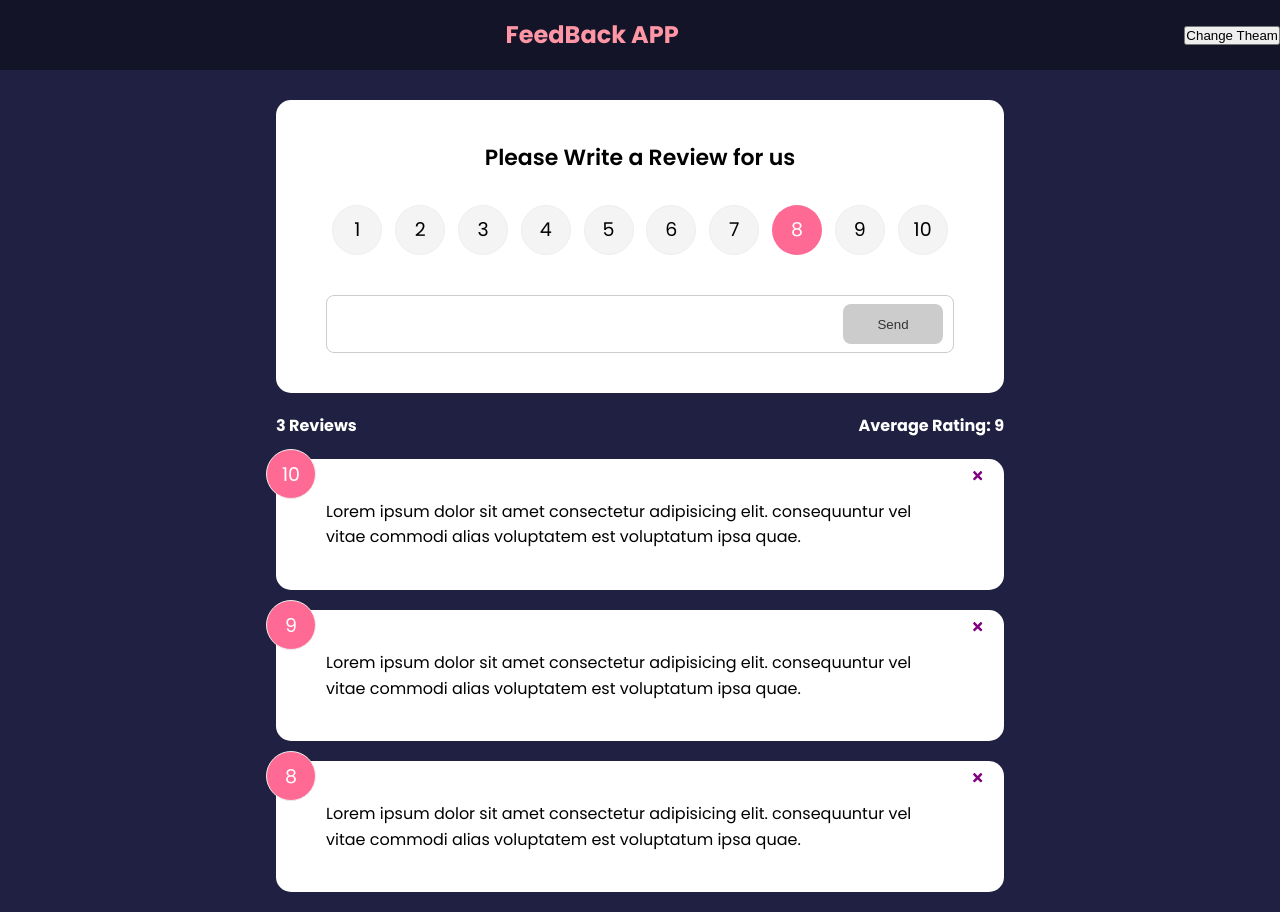
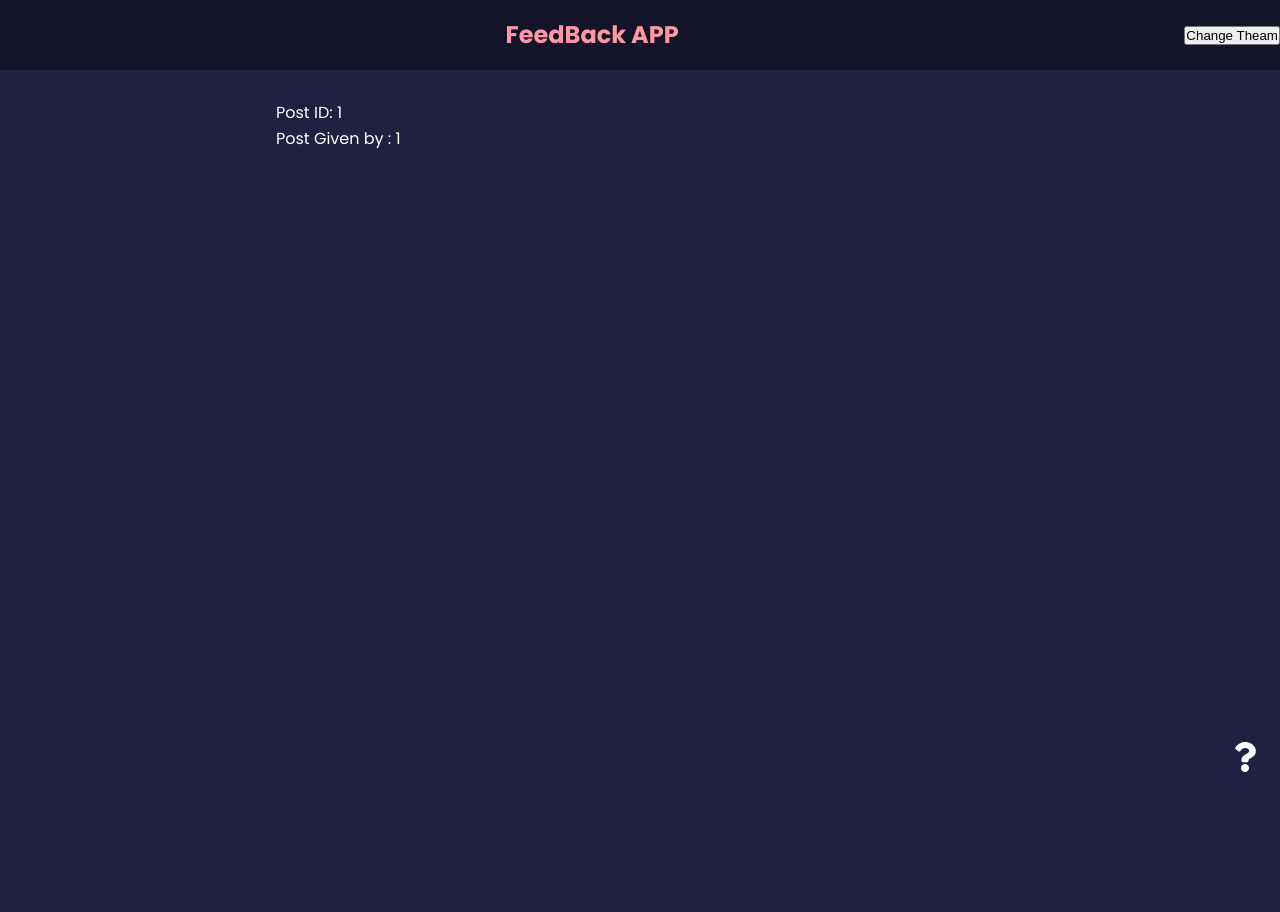
Before and after one commit to arub9090/Feedback_App, a React (Create React App) app: page /post/1/1 in a window 1280 px wide. After the commit the page ends 800 px from the top, so only its background shows below. Built offline with nearby package versions, Linux system fonts and the light colour scheme.

Commit message:
Add params to get user query

```diff
--- a/package.json
+++ b/package.json
@@ -10,6 +10,7 @@
     "react": "^17.0.1",
     "react-dom": "^17.0.1",
     "react-icons": "^4.3.1",
+    "react-router-dom": "^6.2.1",
     "react-scripts": "4.0.1",
     "uuid": "^8.3.2",
     "web-vitals": "^0.2.4"
--- a/src/App.js
+++ b/src/App.js
@@ -1,10 +1,15 @@
 import { v4 as uuidv4 } from 'uuid';
+import { BrowserRouter as Router, Route, Routes } from 'react-router-dom';
 import Header from "./components/Header";
 import { useState } from 'react';
 import FeedbackData from "./data/FeedbackData";
 import FeedBackList from "./components/FeedBackList";
 import FeedbackStates from "./components/FeedbackStates";
 import FeedbackForm from "./components/FeedbackForm";
+import AboutPage from './Pages/AboutPage';
+import AboutIconLink from './components/AboutIconLink';
+import Post from './components/Post';
+
 function App(){
 
     const [feedBack, setFeedBack] = useState(FeedbackData);
@@ -27,16 +32,35 @@
     }
 
     return (
-        <>
-          <Header text="FeedBack APP" getData={namePass}/>
+      <Router>
+        <Header text="FeedBack APP" getData={namePass} />
+        <div className="container">
+          <Routes>
+            <Route
+              eaxct
+              path="/"
+              element={
+                <>
+                  <FeedbackForm addFeedback={addFeedbackHandler} />
+                  <FeedbackStates feedBack={feedBack} />
+                  <FeedBackList
+                    feedBack={feedBack}
+                    handleDelete2={deleteFeedback}
+                    theam={togtheam}
+                  />
+                </>
+              }
+            ></Route>
 
-            <div className="container">
-            <FeedbackForm addFeedback={addFeedbackHandler}/>
-            <FeedbackStates feedBack={feedBack}/>
-            <FeedBackList feedBack={feedBack} handleDelete2={deleteFeedback} theam={togtheam}/>
-            </div>
-        </>
-    )
+            <Route path="/about" element={<AboutPage />}></Route>
+
+            <Route path='/post/:id/:user_name' element={<Post />}></Route>
+
+          </Routes>
+          <AboutIconLink />
+        </div>
+      </Router>
+    );
 }
 
 export default App;
--- /dev/null
+++ b/src/Pages/AboutPage.jsx
@@ -0,0 +1,16 @@
+import Card from "../components/shared/Card"
+import {Link} from 'react-router-dom'
+
+function AboutPage() {
+    return (
+        <div>
+            <Card>
+                <p>This is a feedback App made with ReactJs</p>
+                <p>Version: 1.0.0</p>
+                <Link to="/">Home Page</Link>
+            </Card>
+        </div>
+    )
+}
+
+export default AboutPage
--- /dev/null
+++ b/src/components/AboutIconLink.jsx
@@ -0,0 +1,15 @@
+import {FaQuestion} from 'react-icons/fa'
+import {Link} from 'react-router-dom'
+function AboutIconLink() {
+    return (
+        <div className='about-link'>
+            <Link to="/about">
+            <FaQuestion size={30}>
+            </FaQuestion>
+            </Link>
+
+        </div>
+    )
+}
+
+export default AboutIconLink
--- a/src/components/Header.jsx
+++ b/src/components/Header.jsx
@@ -1,5 +1,6 @@
 import PropTypes from "prop-types";
 import {useState} from 'react'
+import Button from "./shared/Button";
 
 function Header({ text, bgColor, textColor, getData}) {
     const [reverse, setReverse] = useState(false)
@@ -20,7 +21,7 @@
       </div>
 
       <div>
-          <button onClick={themChange}>Change Theam</button>
+          <button onClick={themChange} >Change Theam</button>
       </div>
     </header>
   );
--- /dev/null
+++ b/src/components/Post.jsx
@@ -0,0 +1,12 @@
+import {useParams} from 'react-router-dom'
+function Post() {
+    const params= useParams();
+    return (
+        <div>
+            <p>Post ID: {params.id}</p>
+            <p>Post Given by : {params.user_name}</p>
+        </div>
+    )
+}
+
+export default Post
```
Also changed, not shown: 2 other files (tests, documents, lock files or other folders).
